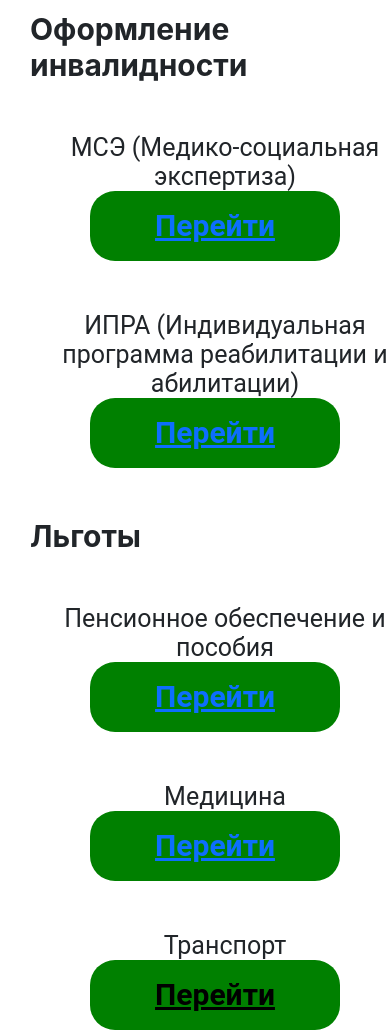
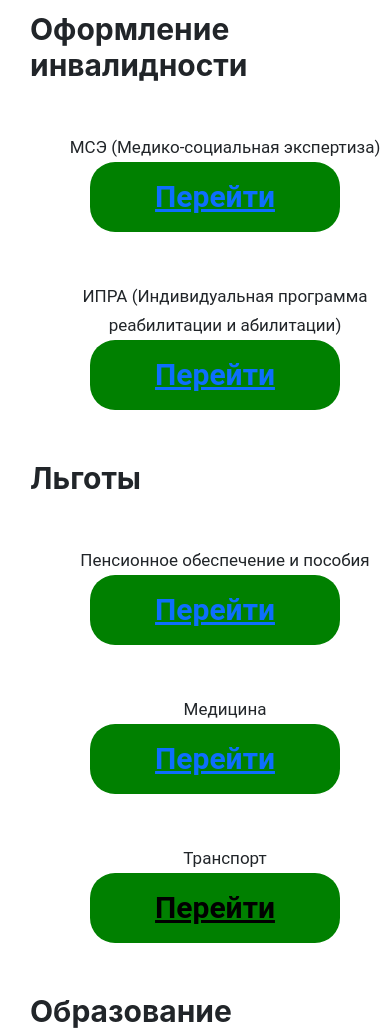
Before and after one commit to Timobes/osrdi, a plain HTML site: page index.html in a window 390 px wide. Shown: the part 3560-4593 px from the top of the page. Drawn offline with nearby package versions, Linux system fonts and the light colour scheme.

Commit message:
Add files via upload

```diff
--- a/css/media.css
+++ b/css/media.css
@@ -2,4 +2,8 @@
     .button{
         width: 250px;
     }
+
+    .text_desription{
+        font-size: 17px;
+    }
 }
```
